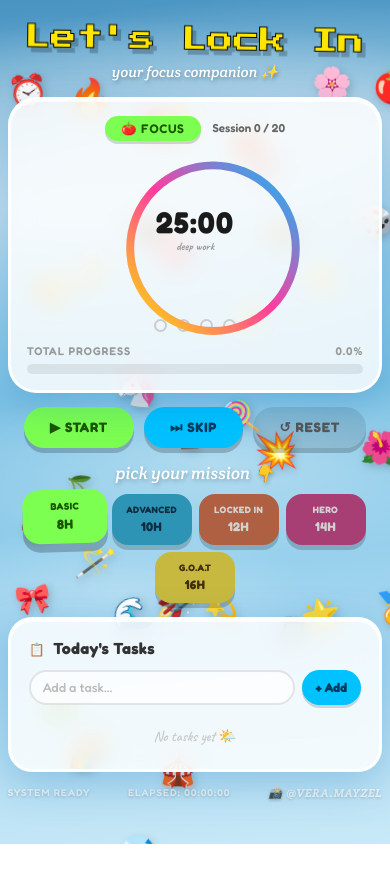
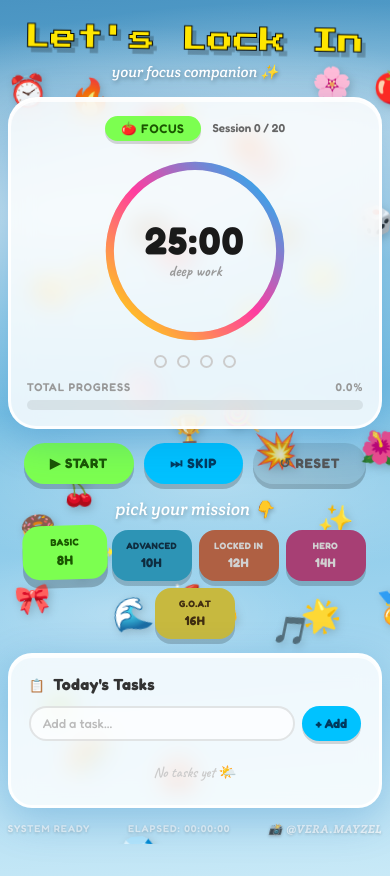
Before and after one commit to veramayzel/lets-lock-in, a plain HTML site: page index.html in a window 390 px wide. Before the commit the page ends 844 px from the top, so only its background shows below. Drawn offline with Linux system fonts and the light colour scheme.

Commit message:
Fix timer centering on mobile

```diff
--- a/index.html
+++ b/index.html
@@ -136,8 +136,12 @@
       transition: stroke-dashoffset 1s linear;
     }
     .timer-inner {
-      position: absolute; text-align: center;
+      position: absolute;
+      top: 50%; left: 50%;
+      transform: translate(-50%, -50%);
+      text-align: center;
       display: flex; flex-direction: column; align-items: center;
+      width: 100%;
     }
     .digits {
       font-family: 'Fredoka', sans-serif;
@@ -398,9 +402,10 @@
       .left-col { width: 100%; align-items: center; }
       .card { padding: 16px 16px 14px; text-align: center; }
       .phase-row { justify-content: center; gap: 12px; }
-      .ring-wrap { width: 220px; height: 220px; transform: scale(0.72); transform-origin: center top; margin-bottom: -52px; }
-      .digits { font-size: 2.6rem; }
-      .dots-row { margin-top: 0; }
+      .ring-wrap { width: 200px; height: 200px; margin: 0 auto; overflow: visible; }
+      .ring-wrap svg { width: 200px; height: 200px; }
+      .digits { font-size: 2.4rem; }
+      .dots-row { margin-top: 4px; }
       .controls { justify-content: center; }
       .mode-btns { flex-wrap: wrap; justify-content: center; }
       .btn-mode { min-width: 80px; flex: 0 1 auto; }
```
